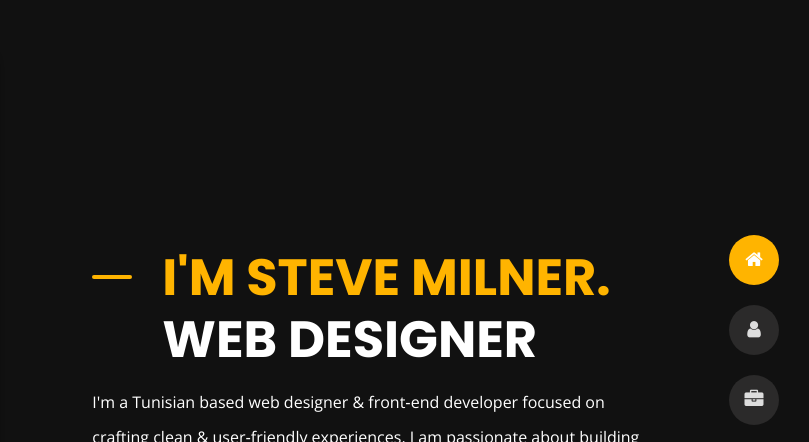
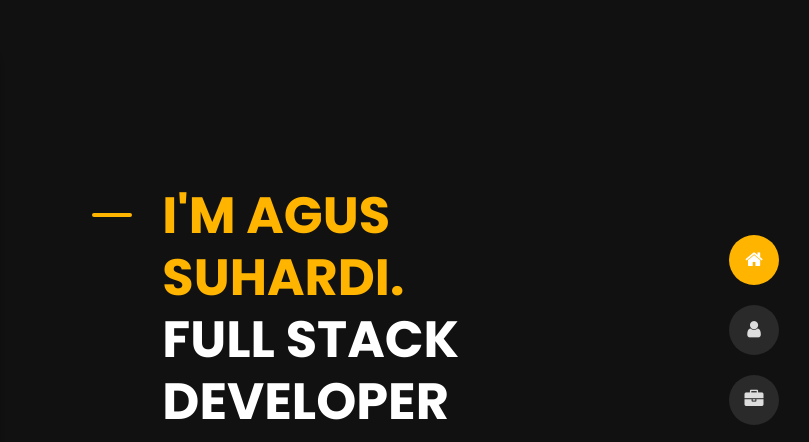
Before and after one commit to agussuhardii/agussuhardii.github.io, a plain HTML site: page index.html in a window 1280 px wide. Shown: the top 442 px of the page, 471-1280 px from the left. Drawn offline with nearby package versions, Linux system fonts and the light colour scheme.

Commit message:
profile name

```diff
--- a/index.html
+++ b/index.html
@@ -3,7 +3,7 @@
 
 <head>
     <meta charset="utf-8">
-    <title>Tunis - Personal Portfolio</title>
+    <title>Agus Suhardi - Personal Portfolio</title>
     <meta name="viewport" content="width=device-width, initial-scale=1">
 
     <!-- Template Google Fonts -->
@@ -94,7 +94,7 @@
             <div>
                 <img src="http://via.placeholder.com/300x300.jpg"
                      class="img-fluid main-img-mobile d-none d-sm-block d-lg-none" alt="my picture"/>
-                <h1 class="text-uppercase poppins-font">I'm steve milner.<span>web designer</span></h1>
+                <h1 class="text-uppercase poppins-font">I'm Agus Suhardi.<span>full stack developer</span></h1>
                 <p class="open-sans-font">I'm a Tunisian based web designer & front‑end developer focused on crafting
                     clean & user‑friendly experiences, I am passionate about building excellent software that improves
                     the lives of those around me.</p>
```
